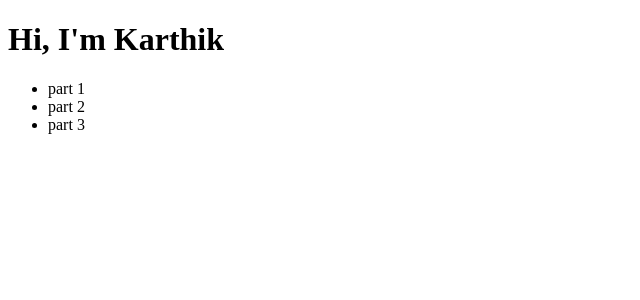
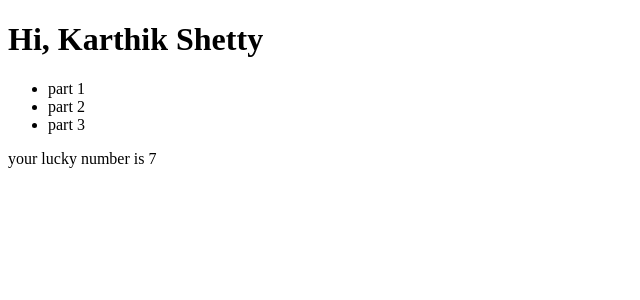
Before and after one commit to KarthikShetty11/React-A, a React (Create React App) app: page / in a window 1280 px wide. Shown: the top 300 px of the page, without its empty margins (0-640 px from the left). Built offline with nearby package versions, Linux system fonts and the light colour scheme.

Commit message:
Js expression updated

```diff
--- a/src/index.js
+++ b/src/index.js
@@ -15,14 +15,21 @@
 import React from "react";
 import ReactDOM from "react-dom";
 
+const fName = "Karthik";
+const lName = "Shetty";
+const num = 7;
+
 ReactDOM.render(
   <div>
-    <h1>Hi, I'm Karthik</h1>
+    <h1>
+      Hi, {fName} {lName}
+    </h1>
     <ul>
       <li> part 1</li>
       <li> part 2</li>
       <li> part 3</li>
     </ul>
+    <p>your lucky number is {num}</p>
   </div>,
   document.getElementById("root")
 );
```
